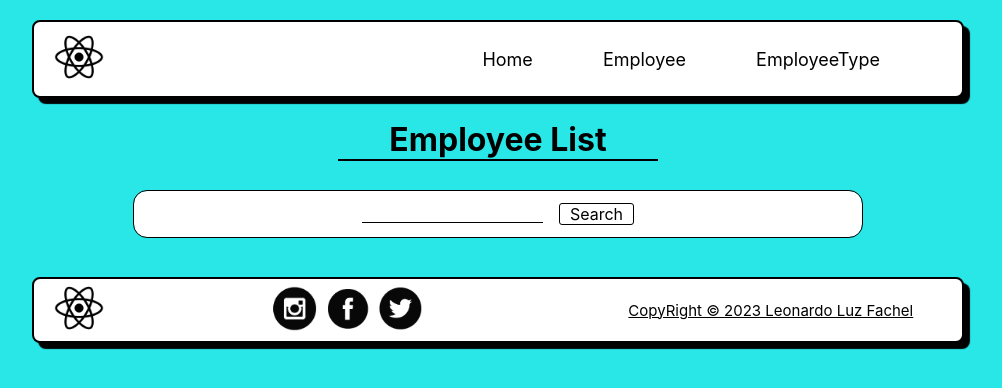
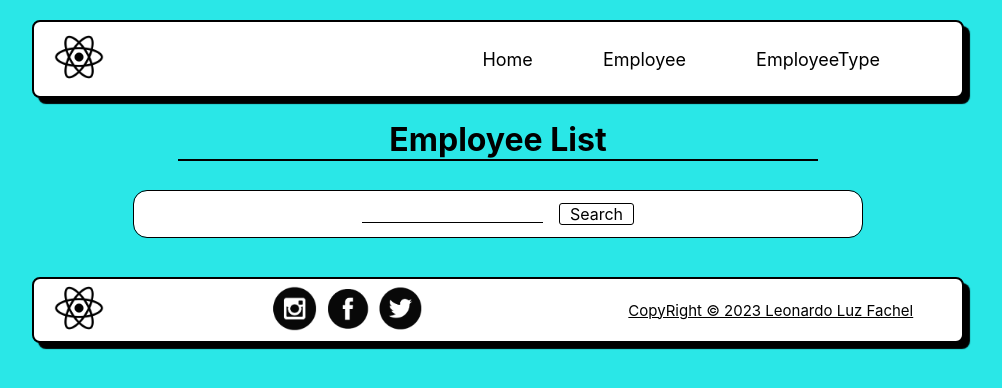
Before and after one commit to Leonardo-Luz/fullstack-challenge, a React (Create React App) app in the folder packages/client/: page /employee in a window 1280 px wide. Shown: the top 388 px of the page, without its empty margins (142-1144 px from the left). Built offline with nearby package versions, Linux system fonts and the light colour scheme; no server answers.

Commit message:
[feat] style change

```diff
--- a/packages/client/src/index.css
+++ b/packages/client/src/index.css
@@ -23,6 +23,7 @@ a
 ::-webkit-scrollbar
 {
     width: 10px;
+    height: 8px;
 
     background-color: rgba(56, 33, 33, 0.178);
 }
--- a/packages/client/src/routes/employeeTypeStyle.css
+++ b/packages/client/src/routes/employeeTypeStyle.css
@@ -20,7 +20,7 @@
 
 .form-hr
 {
-    width: 25%;
+    width: 50%;
 
     border-bottom: 2px solid black;
 
```
